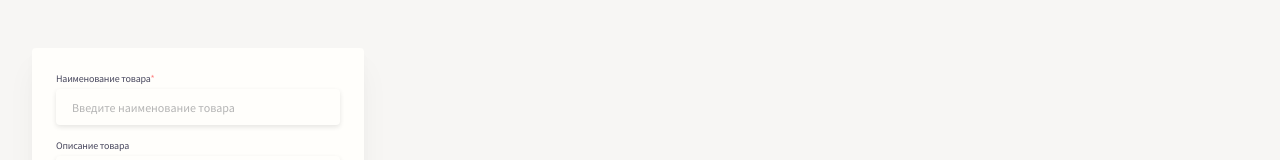
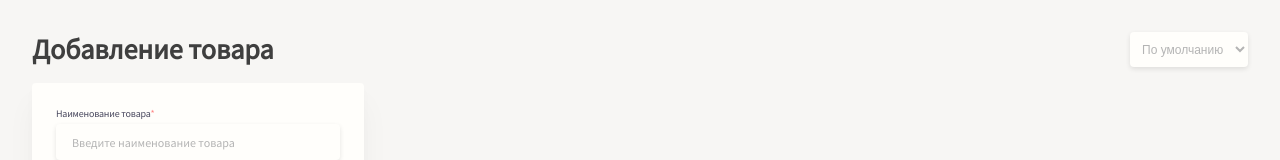
Before and after one commit to Artur-Yamai/product-list, a Vue app: page / in a window 1280 px wide. Shown: the top 160 px of the page. Built offline with nearby package versions, Linux system fonts and the light colour scheme.

Commit message:
добавлена возмодность сортировки товаров

```diff
--- a/src/components/Header.vue
+++ b/src/components/Header.vue
@@ -1,7 +1,28 @@
 <template>
     <div class="header">
+        <h1>Добавление товара</h1>
+        <select v-model="selected">
+            <option value="default" default>По умолчанию</option>
+            <option value="priceToMax">по цене &#8593;</option>
+            <option value="priceToMin">по цене &#8595;</option>
+        </select>
     </div>
 </template>
+
+<script>
+export default {
+    data() {
+        return {
+            selected: 'default',
+        }
+    },
+    watch: {
+        selected(val) {
+            this.$store.commit('toSortProductList', val)
+        }
+    }
+}
+</script>
 
 <style lang="scss">
 .header {
@@ -16,4 +37,33 @@
         line-height: 35px;
     }
 }
+
+select {
+    border: none;
+    background: #FFFEFB;
+    box-shadow: 0px 2px 5px rgba(0, 0, 0, 0.1);
+    border-radius: 4px;
+    padding: 6px 8px;
+
+    font-style: normal;
+    font-weight: normal;
+    font-size: 12px;
+    line-height: 15px;
+    color: #B4B4B4;
+
+    &:focus {
+        border: 1px solid gray;
+    }
+
+
+}
+
+option {
+    border: none;
+    padding: 4px;
+
+    &:focus {
+        background-color: red;
+    }
+}
 </style>
```
